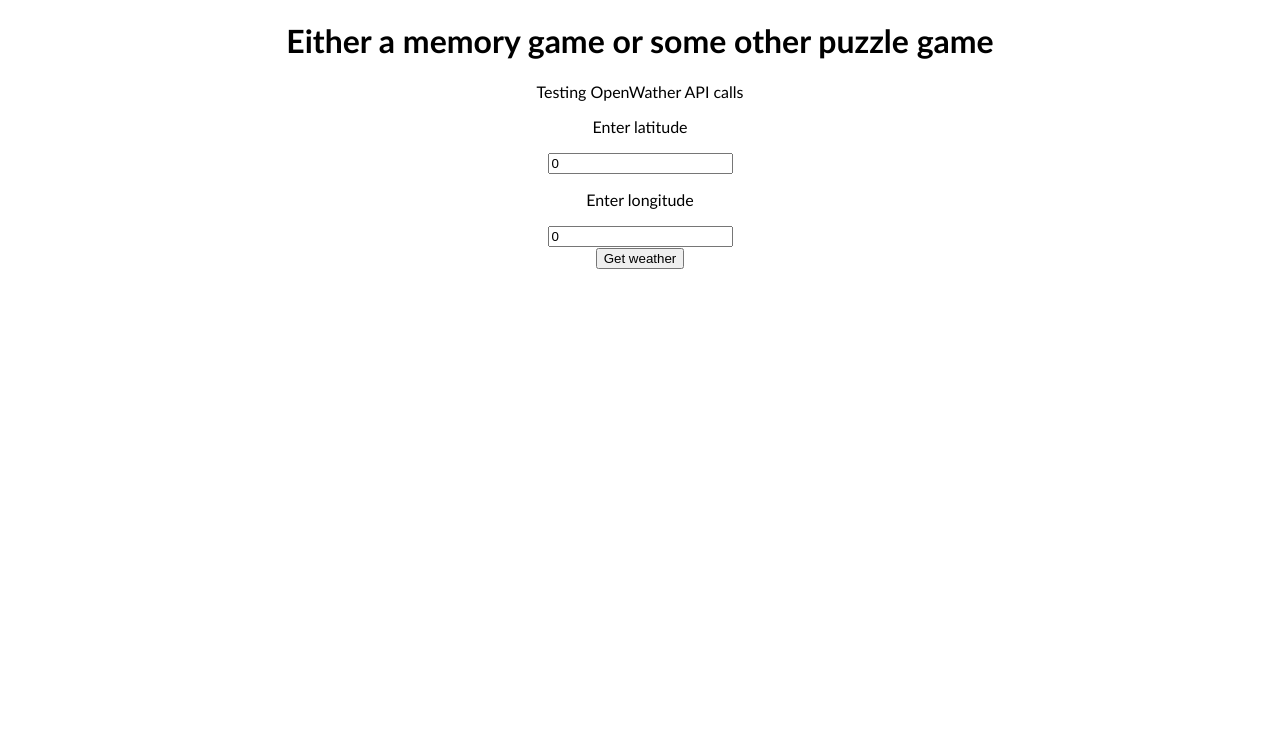
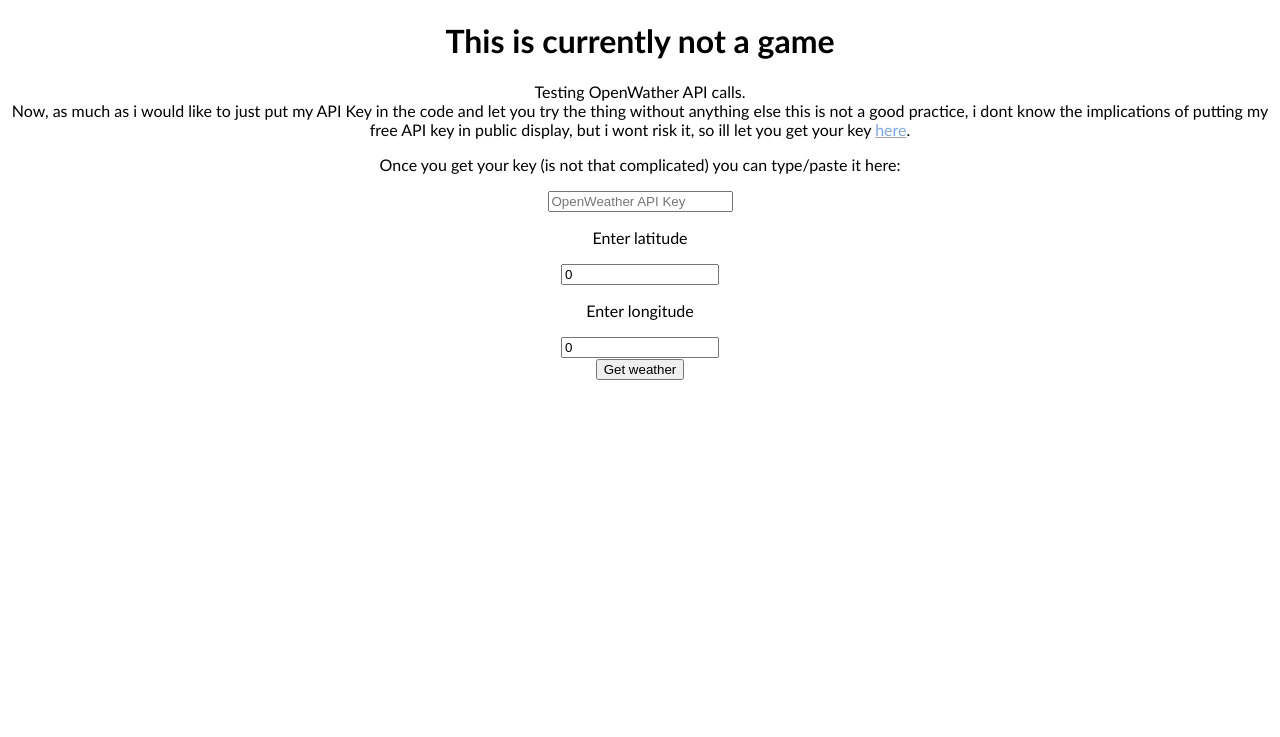
Before and after one commit to Daecko/another-silly-game, a plain HTML site: page index.html in a window 1280 px wide. Shown: the top 737 px of the page. Drawn offline with Linux system fonts and the light colour scheme.

Commit message:
the api works

```diff
--- a/index.html
+++ b/index.html
@@ -9,14 +9,19 @@
 </head>
 <body>
     <header>
-        <h1>Either a memory game or some other puzzle game</h1>
+        <h1>This is currently not a game</h1>
     </header>
     <main>
-        Testing OpenWather API calls
+        Testing OpenWather API calls. <br>
+        Now, as much as i would like to just put my API Key in the code and let you try the thing without anything else this is
+        not a good practice, i dont know the implications of putting my free API key in public display, but i wont risk it,
+        so ill let you get your key <a href="https://openweathermap.org/">here</a>.
+        <p>Once you get your key (is not that complicated) you can type/paste it here:</p>
+        <input type="text" id="apiKey" placeholder="OpenWeather API Key">
         <p>Enter latitude</p>
-        <input type="number" name="latIn" id="latIn" placeholder="Enter latitude" value="0">
+        <input type="number" id="latIn" placeholder="from -90 to 90" value="0" step="0.000001" min="-90" max="90" required>
         <p>Enter longitude</p>
-        <input type="number" name="lonIn" id="lonIn" placeholder="Enter longitude" value="0"> <br>
+        <input type="number" id="lonIn" placeholder="from -180 to 180" value="0" step="0.000001" min="-180" max="180" required> <br>
         <button onclick="getWeather()">Get weather</button>
         <div id="weatherInfo"></div>
 
--- a/main.js
+++ b/main.js
@@ -5,9 +5,10 @@ function getWeather () {
     var long = lonIn.value;
 
     // Replace 'YOUR_API_KEY' with your actual OpenWeatherMap API key
-    const apiKey = '0c8b9491574113f197b7d7f5a3835535';
-    const apiUrl = `https://api.openweathermap.org/data/2.5/weather?lat=${lat}&lon=${long}&appid=${apiKey}`;
-
+    const apiKey = document.getElementById("apiKey");
+    const apiUrl = `https://api.openweathermap.org/data/2.5/weather?lat=${lat}&lon=${long}&appid=${apiKey.value}&units=metric`;
+    //const apiUrlReverse = `http://api.openweathermap.org/geo/1.0/reverse?lat=${lat}&lon=${long}&limit={limit}&appid=${apiKey.value}`;
+    //const apiUrlByLoc = `http://api.openweathermap.org/geo/1.0/direct?q={cityname}&limit={limit}&appid=${apiKey.value}`;
     fetch(apiUrl)
         .then(response => {
             if (!response.ok) {
--- a/styles/style.css
+++ b/styles/style.css
@@ -11,7 +11,9 @@ body {
 main {
     flex: 1;
 }
-
+#latIn,#lonIn {
+    width: 150px;
+}
 footer {
     height: 25px;
     position: sticky;
```
